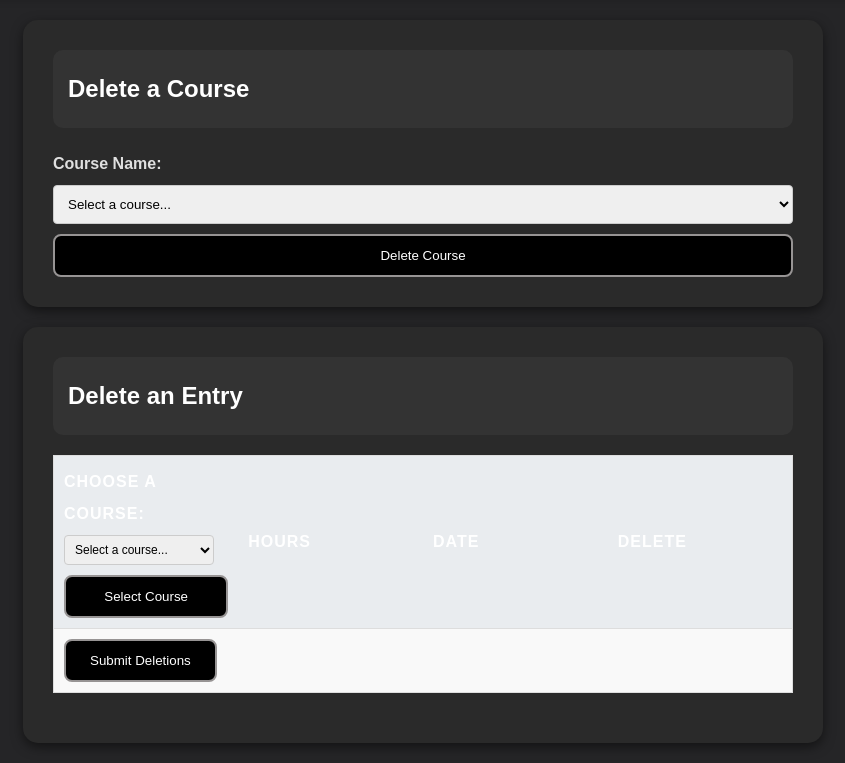
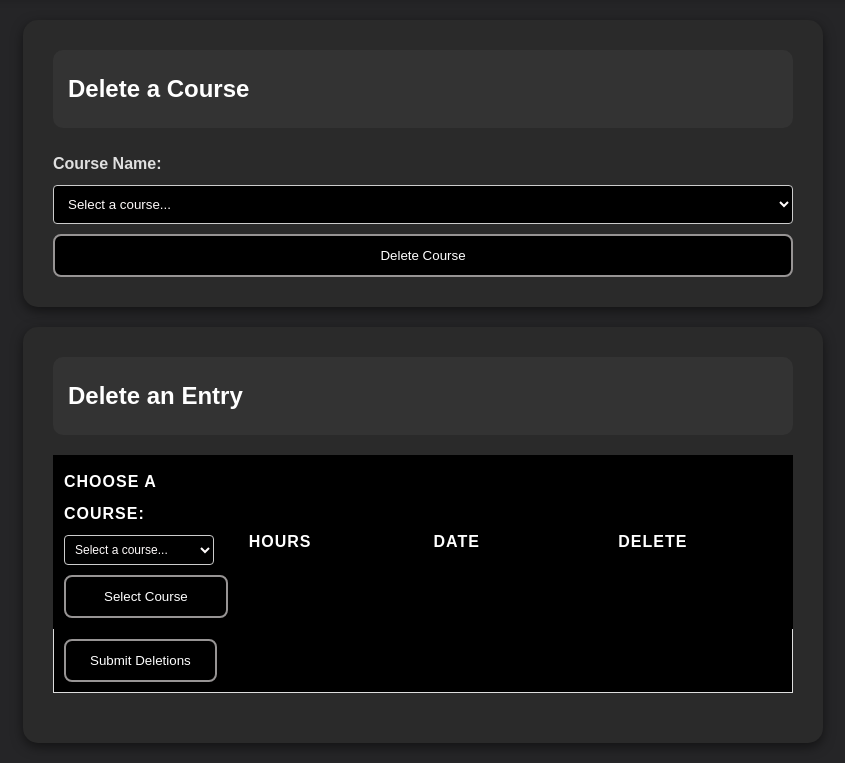
Before and after one commit to StvSz04/Student-log, a Flask app: page /delete_course/delete in a window 1280 px wide. Shown: the part 111-874 px from the top of the page, without its empty margins (217-1062 px from the left). Run offline with Flask 3, Linux system fonts and the light colour scheme; data comes from the database, SQL or seed files in the repository.

Commit message:
Fixed - course-entry delete table color

```diff
--- a/flaskr/static/style.css
+++ b/flaskr/static/style.css
@@ -23,6 +23,54 @@
     line-height: 2; /* Better readability */
     animation: colorChange 5s ease infinite;
     min-height: auto;
+}
+
+select {
+  background-color: #000000;
+  color: #fffbfb;
+}
+
+input{
+    background-color: #000000;
+    color: #fffbfb;
+}
+
+/* Table*/
+/* Styling for the entire table */
+.table {
+  background-color: #979494;
+  color: white; /* Text color to make it readable */
+  border-collapse: collapse;
+  width: 100%;
+}
+
+/* Header Row */
+.table thead tr {
+  background-color: #000000; /* Slightly lighter black for header */
+}
+
+/* Table Header Text */
+.table tr th {
+  padding: 10px;
+  text-align: left;
+  border: 1px solid #000000; /* Dark gray border for better visibility */
+  background-color: #000000;
+  color: #ffffff;
+}
+
+/* Table Body */
+.table tbody tr td {
+  background-color: #111010;
+  color: #ffffff;
+}
+
+/* Table foot */
+.table tfoot{
+    padding: 10px;
+    text-align: left;
+    border: 1px solid #000000; /* Dark gray border for better visibility */
+    background-color: #000000;
+    color: #ffffff;
 }
 
 
@@ -55,7 +103,7 @@
 
 /* Navigation */
 nav {
-    background: #000000; /* softer gray */
+    background: #000000;
     display: flex;
     align-items: center;
     justify-content: space-between;
```
